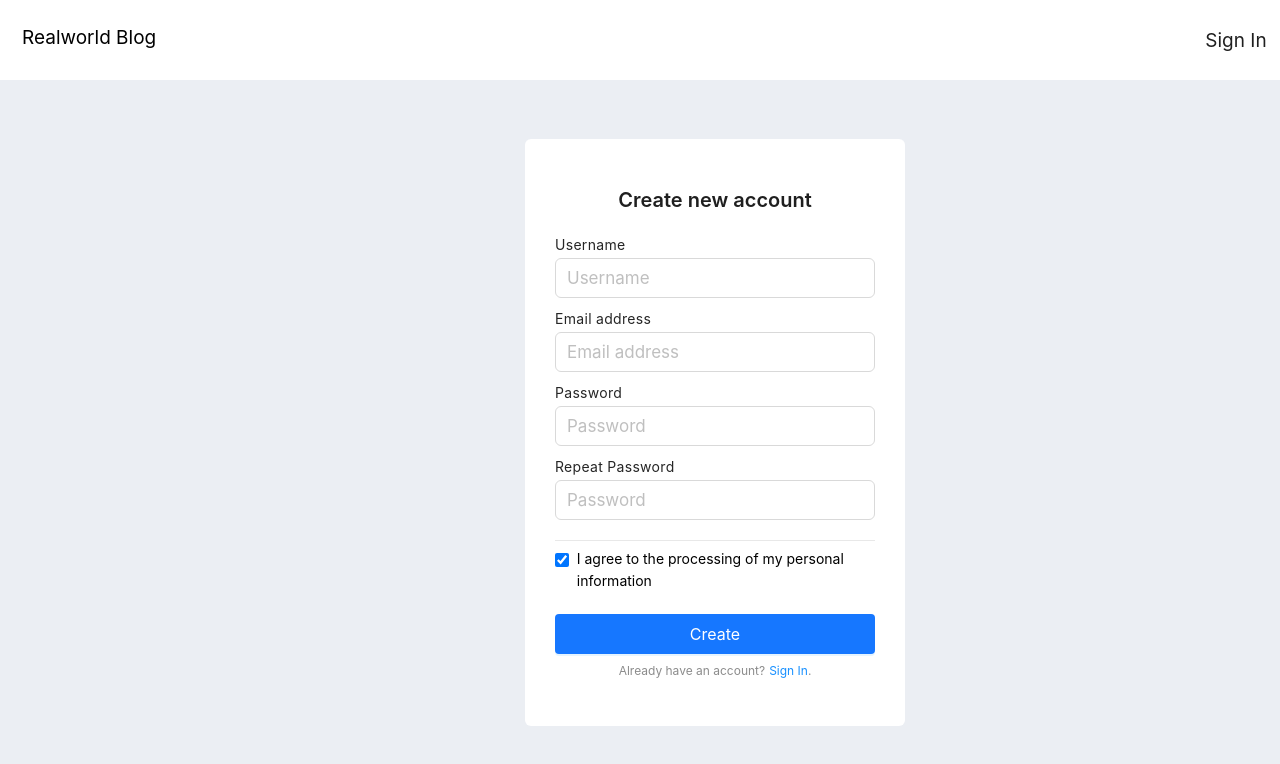
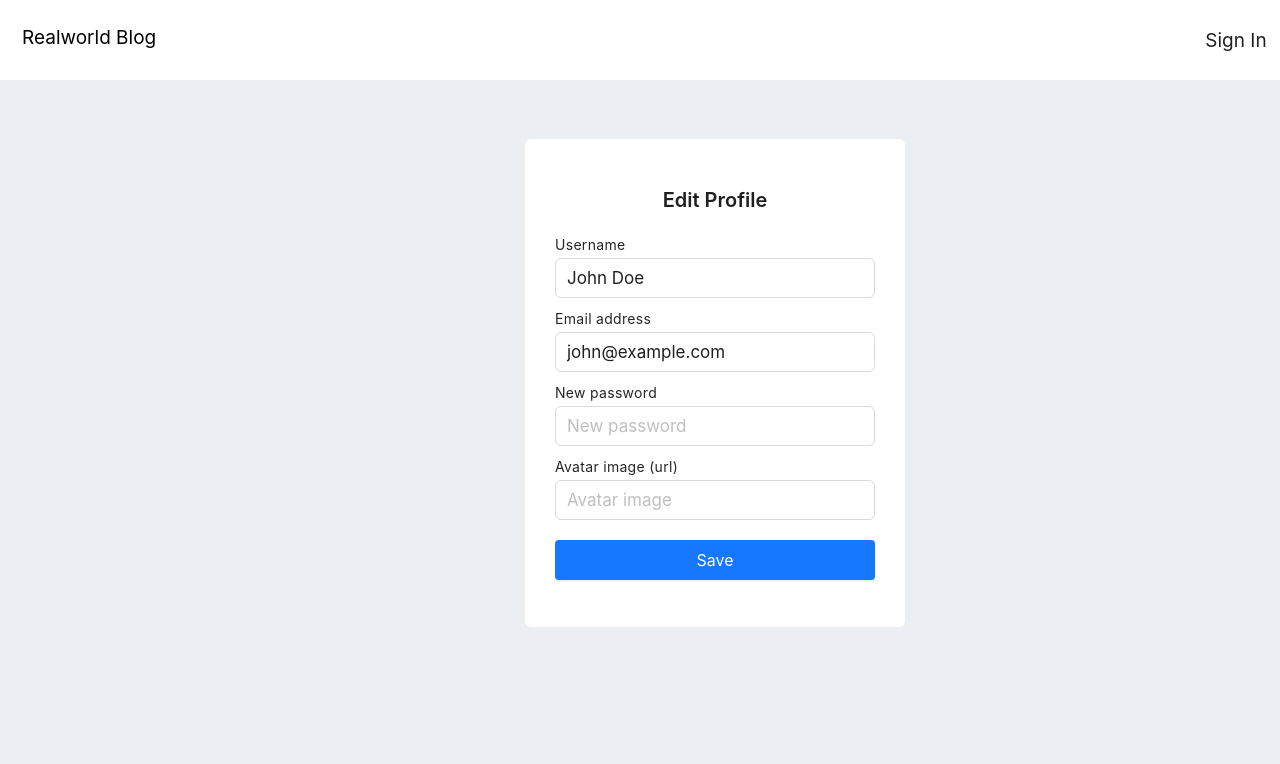
Before and after one commit to M1sterRob0t/react-blog, a React (Create React App) app: page / in a window 1280 px wide. Shown: the top 764 px of the page. Built offline with nearby package versions, Linux system fonts and the light colour scheme.

Commit message:
Сверстал компонент EditProfile

```diff
--- a/src/components/App/App.css
+++ b/src/components/App/App.css
@@ -7,9 +7,6 @@
   margin-bottom: 26px;
 }
 
-.app__sign-up {
-  margin-top: 59px;
-
-  margin-left: auto;
-  margin-right: auto;
+.app__modal{
+  margin: 59px auto;
 }
--- a/src/components/App/App.tsx
+++ b/src/components/App/App.tsx
@@ -1,6 +1,7 @@
 // import Posts from '../Posts';
 import Header from '../Header';
-import SignUp from '../SignUp';
+// import SignUp from '../SignUp';
+import EditProfile from '../Modal/EditProfile';
 
 import './App.css';
 
@@ -8,7 +9,7 @@ function App() {
   return (
     <div className="app">
       <Header className="app__header" />
-      <SignUp className="app__sign-up" />
+      <EditProfile className="app__modal" />
     </div>
   );
 }
--- /dev/null
+++ b/src/components/Modal/EditProfile/EditProfile.tsx
@@ -0,0 +1,44 @@
+import '../style.css';
+import { Input, Typography, Button } from 'antd';
+
+interface IEditProfileProps {
+  className: string;
+}
+const { Title } = Typography;
+
+export default function EditProfile(props: IEditProfileProps): JSX.Element {
+  const { className } = props;
+
+  return (
+    <section className={`${className} modal`}>
+      <Title level={4} className="modal__title">
+        Edit Profile
+      </Title>
+      <form className="modal__form">
+        <label className="modal__label">
+          Username
+          <Input className="modal__input" placeholder="Username" value={'John Doe'} />
+        </label>
+
+        <label className="modal__label">
+          Email address
+          <Input className="modal__input" placeholder="Email address" value={'john@example.com'} />
+        </label>
+
+        <label className="modal__label">
+          New password
+          <Input className="modal__input" placeholder="New password" />
+        </label>
+
+        <label className="modal__label">
+          Avatar image (url)
+          <Input className="modal__input" placeholder="Avatar image" />
+        </label>
+
+        <Button className="modal__submit" type="primary">
+          Save
+        </Button>
+      </form>
+    </section>
+  );
+}
--- /dev/null
+++ b/src/components/Modal/EditProfile/index.ts
@@ -0,0 +1,2 @@
+import EditProfile from './EditProfile';
+export default EditProfile;
--- /dev/null
+++ b/src/components/Modal/style.css
@@ -0,0 +1,93 @@
+.modal {
+  position: relative;
+  left: -5px;
+
+  box-sizing: border-box;
+  width: 380px;
+  background-color: #ffffff;
+  padding: 47px 30px 47px 30px;
+  border-radius: 6px;
+}
+
+.modal__title {
+  text-align: center;
+  margin: 0;
+  margin-bottom: 22px !important;
+}
+
+.modal__label {
+  display: block;
+  font-size: 14px;
+  letter-spacing: 0.3px;
+  color: #262626;
+
+  margin-bottom: 12px;
+}
+
+.modal__label:last-of-type {
+  margin-bottom: 20px;
+}
+
+.modal__input {
+  box-sizing: border-box;
+  margin-top: 5px;
+  height: 40px;
+
+  font-size: 17px;
+}
+
+.modal__input::placeholder {
+  font-size: 17px;
+}
+
+
+.modal__checkbox-label {
+  display: flex;
+
+  border-top: 1px solid #e8e8e8;
+  font-size: 14px;
+  line-height: 22px;
+
+  padding-top: 7px;
+  margin-top: 20px;
+  margin-bottom: 22px;
+}
+
+.modal__checkbox {
+  display: block;
+  position: relative;
+  top: 4px;
+
+  width: 16px;
+  height: 16px;
+
+  margin-right: 8px;
+}
+
+.modal__submit {
+  width: 100%;
+  height: 40px;
+  border-radius: 4px;
+  font-size: 16px;
+
+  margin-bottom: 5px;
+}
+
+.modal__submit:last-child {
+  margin-bottom: 0px;
+}
+
+.modal__message {
+  text-align: center;
+}
+
+.modal__message-text {
+  font-size: 12px;
+  color: #8C8C8C;
+}
+
+.modal__message-link {
+  text-decoration: none;
+  color: #1890FF;
+  margin-left: 4px;
+}
```
